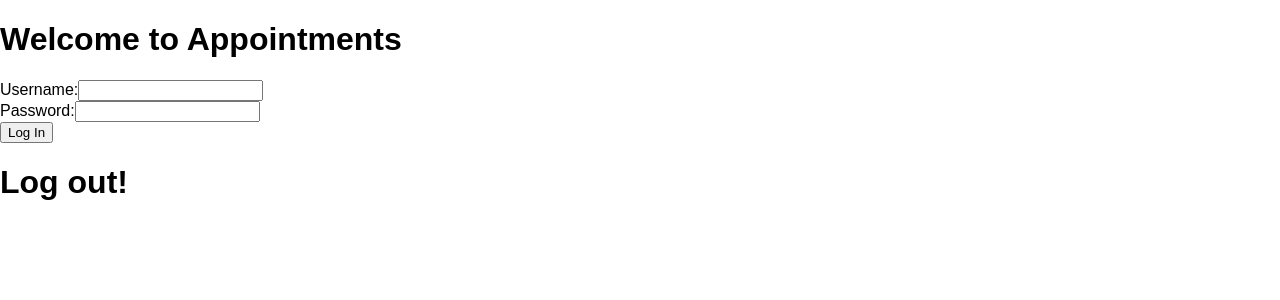
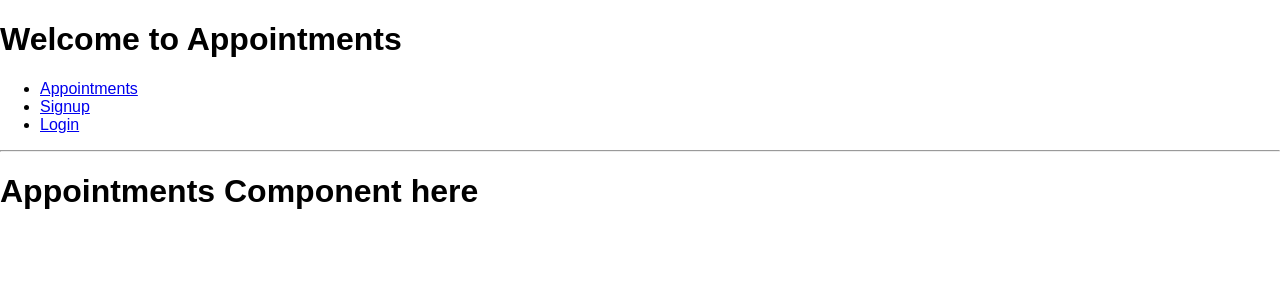
Before and after one commit to vilmes21/appointment, a React (Create React App) app in the folder client_side/: page / in a window 1280 px wide. Shown: the top 300 px of the page. Built offline with nearby package versions, Linux system fonts and the light colour scheme.

Commit message:
set up react router

```diff
--- a/client_side/package.json
+++ b/client_side/package.json
@@ -10,7 +10,8 @@
     "moment": "2.19.2",
     "react": "16.1.1",
     "react-big-calendar": "0.17.0",
-    "react-dom": "16.1.1"
+    "react-dom": "16.1.1",
+    "react-router-dom": "4.2.2"
   },
   "scripts": {
     "start": "react-scripts start",
--- a/client_side/src/App.js
+++ b/client_side/src/App.js
@@ -1,9 +1,9 @@
 import React, { Component } from 'react';
 import './App.css';
 import axios from "axios";
+
 // import MyCalendar from "./components/MyCalendar"
-import Login from "./components/Login"
-import Logout from "./components/Logout"
+import Layout from "./components/Layout"
 
 class App extends Component {
 
@@ -18,8 +18,7 @@ class App extends Component {
           <h1 className="App-title">Welcome to Appointments</h1>
         </header>
 
-        <Login />
-        <Logout />
+        <Layout />
       </div>
     );
   }
--- /dev/null
+++ b/client_side/src/components/Appointments.js
@@ -0,0 +1,22 @@
+import React from 'react';
+// import axios from "axios";
+
+class Appointments extends React.Component {
+  constructor(){
+    super();
+  }
+
+  render(){
+    const _this = this;
+    return (
+      <div
+      >
+      <h1>
+Appointments Component here
+      </h1>
+      </div>
+    );
+  }
+}
+
+export default Appointments;
--- /dev/null
+++ b/client_side/src/components/Layout.js
@@ -0,0 +1,71 @@
+import React from 'react';
+// import axios from "axios";
+import {
+  BrowserRouter as Router,
+  Route,
+  Link
+} from 'react-router-dom'
+
+import Appointments from './Appointments';
+import Signup from './Signup';
+import Login from "./Login"
+import MyAccount from './MyAccount';
+
+class Layout extends React.Component {
+  constructor(){
+    super();
+    this.state = {
+      authenticated: false,
+    }
+
+    this.reactLogIn = this.reactLogIn.bind(this);
+  }
+
+  reactLogIn(){
+    this.setState({
+      authenticated: true,
+    })
+  }
+
+  render(){
+    const _this = this;
+
+    let myAccountLink = null;
+    let loginAndSignupLink = null;
+
+    if (_this.state.authenticated){
+      myAccountLink = <li><Link to="/my_account">MyAccount</Link></li>;
+    } else {
+      loginAndSignupLink =
+        <span>
+          <li><Link to="/sign_up">Signup</Link></li>
+          <li><Link to="/login">Login</Link></li>
+        </span>;
+    }
+
+    return (
+
+      <Router>
+      <div>
+        <ul>
+          <li><Link to="/">Appointments</Link></li>
+          {loginAndSignupLink}
+          {myAccountLink}
+        </ul>
+
+        <hr/>
+
+        <Route exact path="/" component={Appointments}/>
+        <Route path="/sign_up" component={Signup} />
+        <Route
+              path="/login"
+              render={  () => <Login reactLogIn={_this.reactLogIn}/>  }/>
+        <Route path="/my_account" component={MyAccount}/>
+      </div>
+    </Router>
+
+    );
+  }
+}
+
+export default Layout;
--- a/client_side/src/components/Login.js
+++ b/client_side/src/components/Login.js
@@ -1,5 +1,6 @@
 import React from 'react';
 import axios from "axios";
+import Logout from "./Logout"
 
 class Login extends React.Component {
   constructor(){
@@ -33,6 +34,9 @@ class Login extends React.Component {
     axios.post('/login', _this.state)
     .then(function (response) {
       console.log(response.data);
+      if (true) {  // TODO: if logged in in backend
+        _this.props.reactLogIn();
+      }
     })
     .catch(function (error) {
       console.log(error);
@@ -43,7 +47,8 @@ class Login extends React.Component {
     const _this = this;
 
     return (
-      <form
+     <div>
+        <form
       onSubmit={_this.handleSubmit}
       action="/login"
       method="post">
@@ -69,6 +74,9 @@ class Login extends React.Component {
                     value="Log In"/>
           </div>
       </form>
+
+      <Logout />
+    </div>
     );
   }
 }
--- /dev/null
+++ b/client_side/src/components/MyAccount.js
@@ -0,0 +1,22 @@
+import React from 'react';
+// import axios from "axios";
+
+class MyAccount extends React.Component {
+  constructor(){
+    super();
+  }
+
+  render(){
+    const _this = this;
+    return (
+      <div
+      >
+      <h1>
+        MyAccount Component here
+      </h1>
+      </div>
+    );
+  }
+}
+
+export default MyAccount;
--- /dev/null
+++ b/client_side/src/components/Signup.js
@@ -0,0 +1,22 @@
+import React from 'react';
+// import axios from "axios";
+
+class Signup extends React.Component {
+  constructor(){
+    super();
+  }
+
+  render(){
+    const _this = this;
+    return (
+      <div
+      >
+      <h1>
+       Singup Component Here
+      </h1>
+      </div>
+    );
+  }
+}
+
+export default Signup;
```
Also changed, not shown: 1 other file (tests, documents, lock files or other folders).
